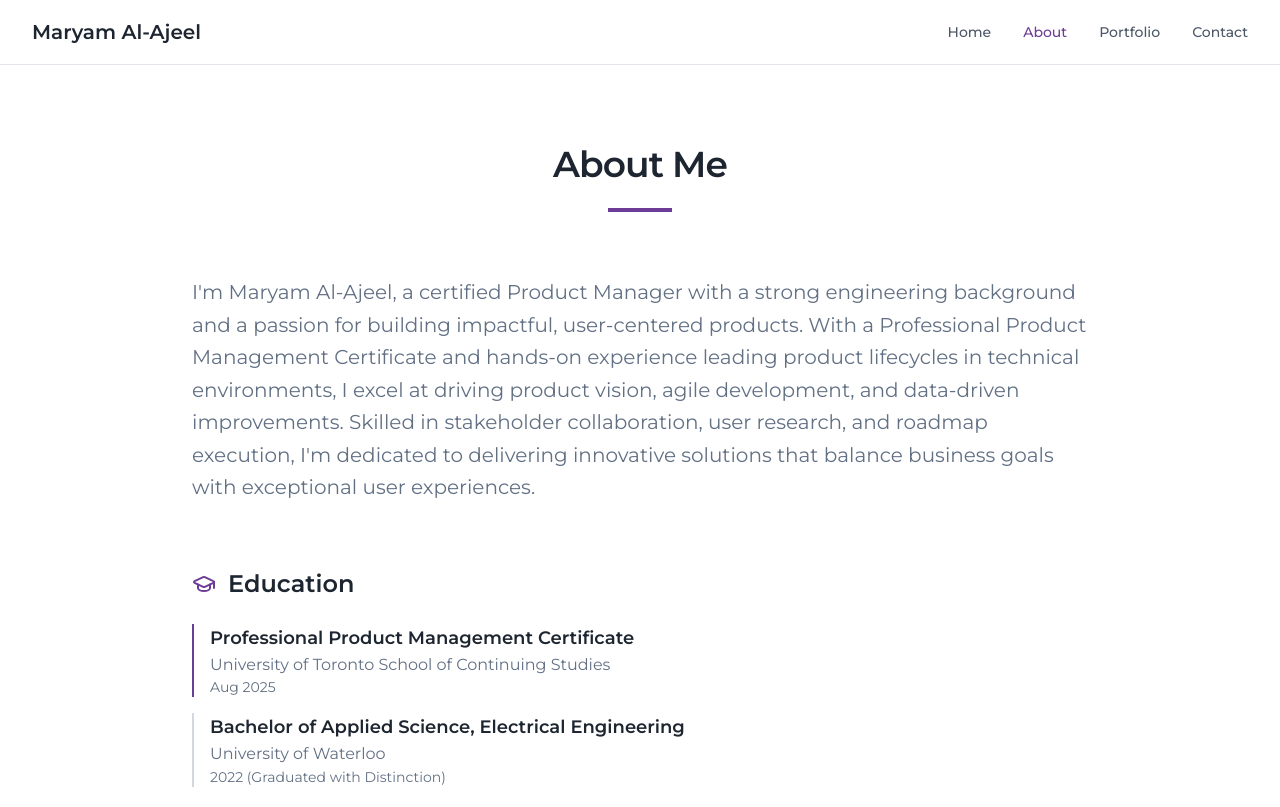
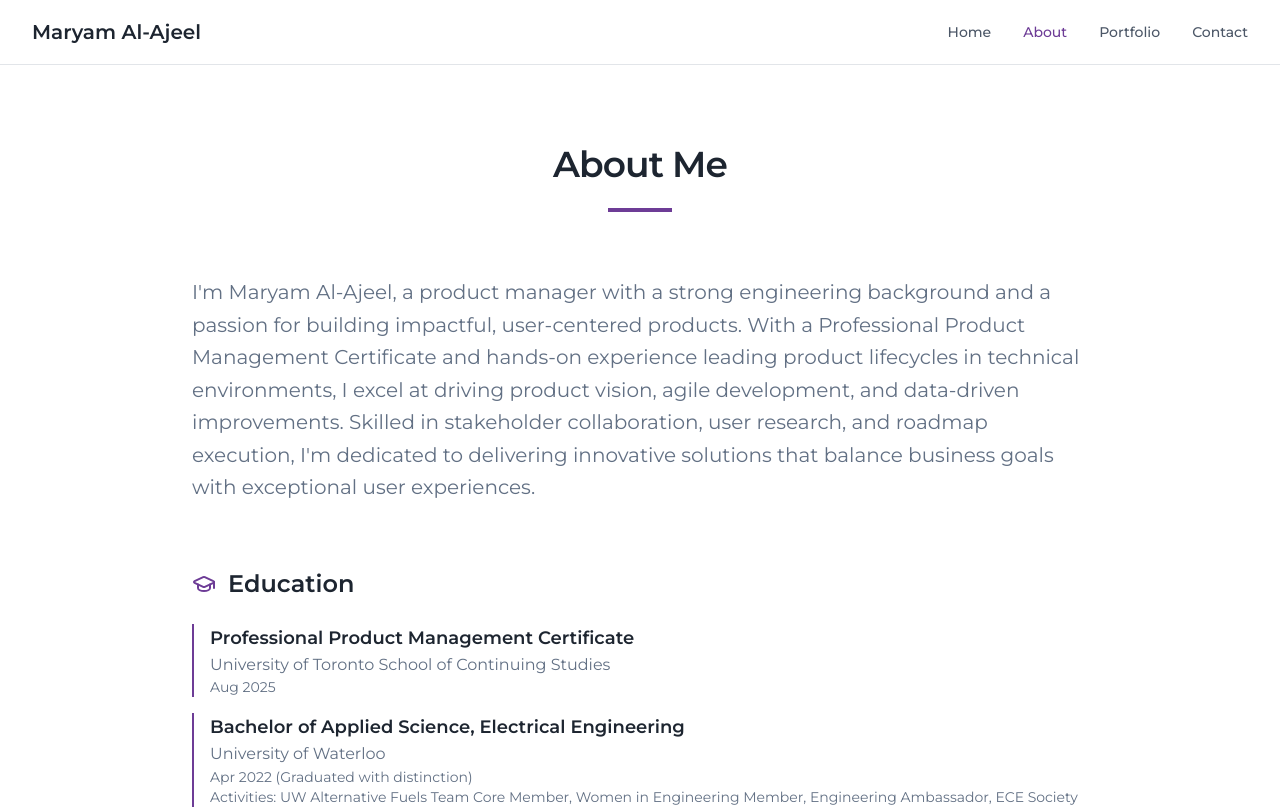
Before and after one commit to malajeel/majeel-portfolio, a React (Vite) app: page /about in a window 1280 px wide. Shown: the top 807 px of the page. Built offline with nearby package versions, Linux system fonts and the light colour scheme.

Commit message:
Update About page content
Update bio description, change education section bar color, and add activities to education section.

```diff
--- a/src/pages/About.tsx
+++ b/src/pages/About.tsx
@@ -29,12 +29,7 @@ const About = () => {
         {/* Bio Section */}
         <div className="mb-16 animate-slide-up">
           <p className="text-body-large text-muted-foreground leading-relaxed">
-            I'm Maryam Al-Ajeel, a certified Product Manager with a strong engineering background
-            and a passion for building impactful, user-centered products. With a Professional Product
-            Management Certificate and hands-on experience leading product lifecycles in technical
-            environments, I excel at driving product vision, agile development, and data-driven improvements.
-            Skilled in stakeholder collaboration, user research, and roadmap execution, I'm dedicated to
-            delivering innovative solutions that balance business goals with exceptional user experiences.
+            I'm Maryam Al-Ajeel, a product manager with a strong engineering background and a passion for building impactful, user-centered products. With a Professional Product Management Certificate and hands-on experience leading product lifecycles in technical environments, I excel at driving product vision, agile development, and data-driven improvements. Skilled in stakeholder collaboration, user research, and roadmap execution, I'm dedicated to delivering innovative solutions that balance business goals with exceptional user experiences.
           </p>
         </div>
 
@@ -50,10 +45,11 @@ const About = () => {
               <p className="text-muted-foreground">University of Toronto School of Continuing Studies</p>
               <p className="text-sm text-muted-foreground">Aug 2025</p>
             </div>
-            <div className="border-l-2 border-progress-line pl-4">
+            <div className="border-l-2 border-coral pl-4">
               <h3 className="font-semibold text-lg">Bachelor of Applied Science, Electrical Engineering</h3>
               <p className="text-muted-foreground">University of Waterloo</p>
-              <p className="text-sm text-muted-foreground">2022 (Graduated with Distinction)</p>
+              <p className="text-sm text-muted-foreground">Apr 2022 (Graduated with distinction)</p>
+              <p className="text-sm text-muted-foreground">Activities: UW Alternative Fuels Team Core Member, Women in Engineering Member, Engineering Ambassador, ECE Society Social VP, First-Year ECE Students Mentor, ECE Peer Wellness Volunteer.</p>
             </div>
           </div>
         </div>
```
